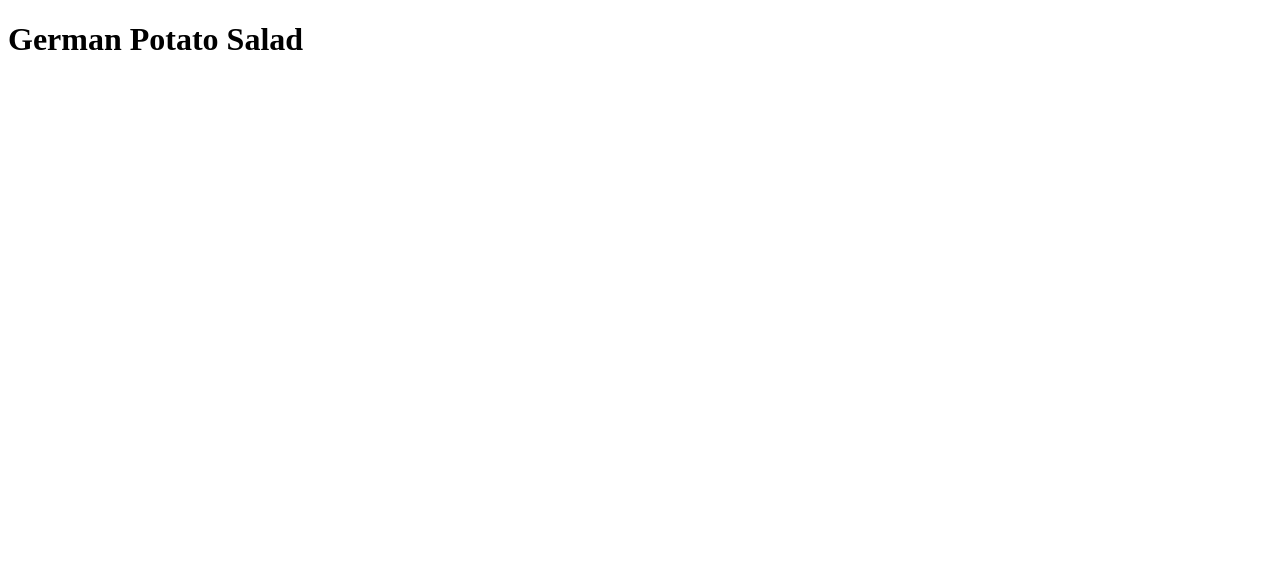
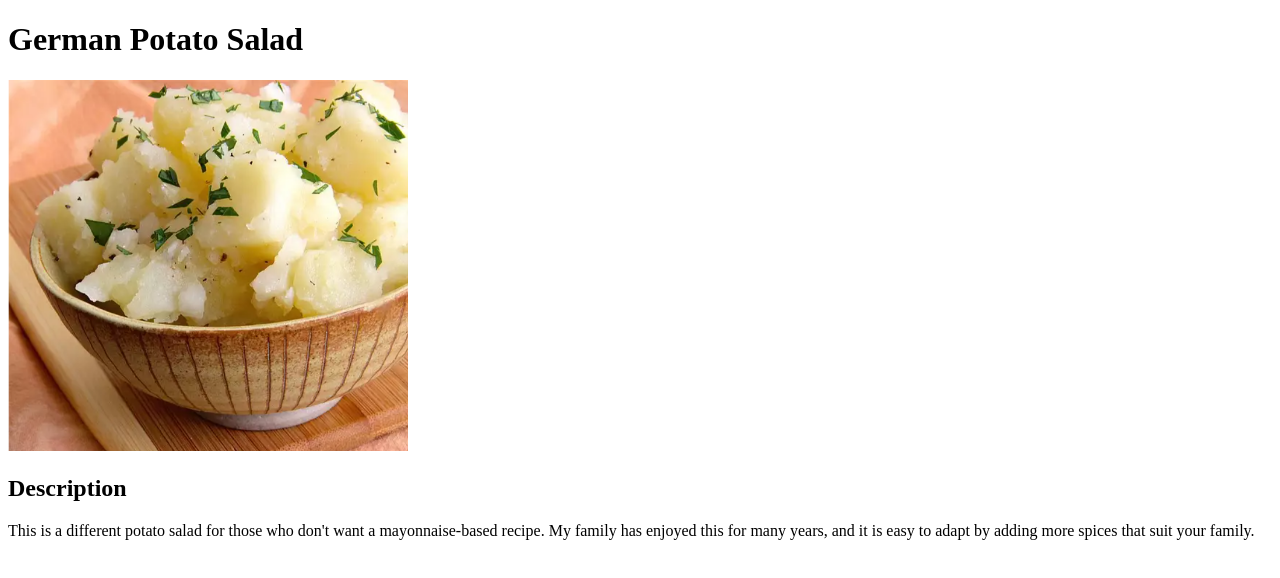
Before and after one commit to 4C-75-63-6B-79/odin-recipes, a plain HTML site: page recipes/german-potato-salad.html in a window 1280 px wide. Drawn offline with Linux system fonts and the light colour scheme.

Commit message:
Image and description added to german-potato-salad

```diff
--- a/recipes/german-potato-salad.html
+++ b/recipes/german-potato-salad.html
@@ -7,5 +7,11 @@
 
     <body>
         <h1>German Potato Salad</h1>
+        <img src="../images/german-potato-salad.png" alt="German Potato Salad Served in Bowl" width="400">
+        <h2>Description</h2>
+        <p>This is a different potato salad for those who don't want a mayonnaise-based recipe. My family
+            has enjoyed this for many years, and it is easy to adapt by adding more spices that suit your
+            family.
+        </p>
     </body>
 </html>
```
Also changed, not shown: images/german-potato-salad.png (added), 1 other file.
